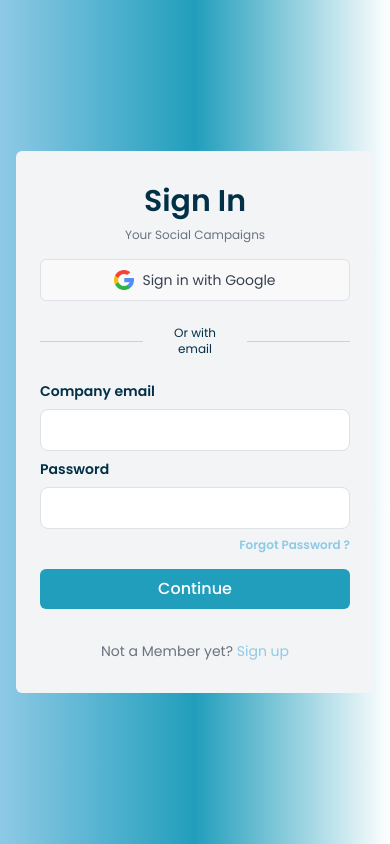
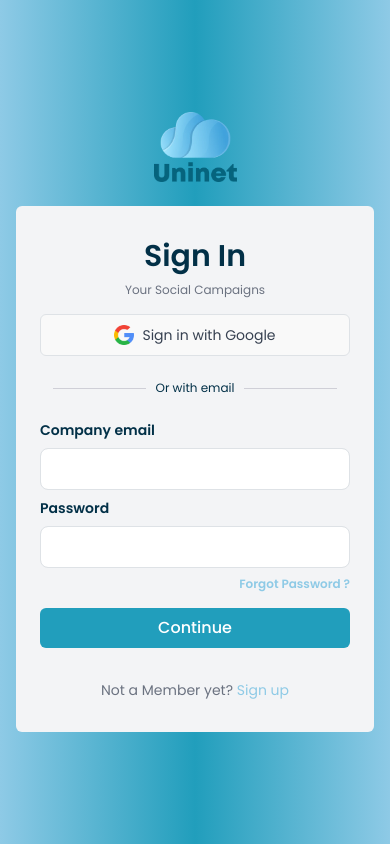
Before and after one commit to Nadir123649/uninet-vercel, a React (Create React App) app: page / in a window 390 px wide. Built offline with nearby package versions, Linux system fonts and the light colour scheme.

Commit message:
css responsive

```diff
--- a/src/assets/css/index.css
+++ b/src/assets/css/index.css
@@ -21,21 +21,59 @@
 }
 .wrapper-Div {
   overflow: auto !important;
+  display: flex;
+  justify-content: center;
+  align-items: center;
 }
 
 .separator{
   border-bottom: 0;
 }
-
-.separator::before{
-  content: " ";
+.separator::before {
+  content: "";
   width: 35%;
   border-bottom: 1px solid #cfcfd7;
   margin-right: 15px;
 }
-.separator::after{
-  content: " ";
+.separator::after {
+  content: "";
   width: 35%;
   border-bottom: 1px solid #cfcfd7;
   margin-left: 15px;
 }
+
+@media (max-width: 767px) {
+  .wrapper-Div {
+    background: linear-gradient(to right, #8ECAE6, #219EBC, #8ECAE6)!important;
+
+  }
+}
+ @media (max-width :420px){
+  .separator::before {
+    content: "";
+    width: 10%;
+    border-bottom: 1px solid #cfcfd7;
+    margin-right: 0px;
+  }
+  .separator::after {
+    content: "";
+    width: 10%;
+    border-bottom: 1px solid #cfcfd7;
+    margin-left: 0px;
+  }
+
+ }
+@media (max-width: 767px) {
+  .separator::before {
+    content: "";
+    width: 30%;
+    border-bottom: 1px solid #cfcfd7;
+    margin-right: 10px;
+  }
+  .separator::after {
+    content: "";
+    width: 30%;
+    border-bottom: 1px solid #cfcfd7;
+    margin-left: 10px;
+  }
+}
--- a/src/views/auth/forgetPassword.js
+++ b/src/views/auth/forgetPassword.js
@@ -6,11 +6,11 @@
   const history = useHistory();
   return (
     <div className="relative flex items-center justify-center w-full h-screen bg-bg-linear wrapper-Div">
-      <div className="flex flex-col items-center justify-center h-full gap-4 m-auto max-w-max-600 ">
-        <div className="Logo">
+      <div className="flex flex-col items-center justify-center w-full mt-3 gap-4  mx-3 md:max-w-max-600 md:mx-0 lg:px-8" >
+        <div className="Logo ">
           <img src={LogoIcon} className="h-auto max-w-max-83" />
         </div>
-        <form className="px-8 text-center bg-gray-100 rounded-md py-9 max-w-max-500 w-w-500">
+        <form className="w-full px-4 py-8 text-center bg-gray-100 rounded-md md:px-12 max-w-max-500 md:w-w-500">
           <h2 className="mb-3 text-3xl font-bold text-text-color">
             Forgot Password?
           </h2>
@@ -36,8 +36,16 @@
             </ul>
 
             <div className="flex justify-center gap-4 mx-12 submit-email">
-              <button type="submit" className="w-2/5 py-[10px] text-white border-none rounded-md outline-none bg-bg-secondary">Submit</button>
-              <button className="w-2/5 py-[10px] border-none rounded-md outline-none text-text-color bg-bg-disable" onClick={() => history.push("/")}>
+              <button
+                type="submit"
+                className="w-2/5 py-[10px] text-white border-none rounded-md outline-none bg-bg-secondary"
+              >
+                Submit
+              </button>
+              <button
+                className="w-2/5 py-[10px] border-none rounded-md outline-none text-text-color bg-bg-disable"
+                onClick={() => history.push("/")}
+              >
                 Go back
               </button>
             </div>
--- a/src/views/auth/signin.js
+++ b/src/views/auth/signin.js
@@ -8,11 +8,11 @@
   const history = useHistory();
   return (
     <div className="relative flex items-center justify-center w-full min-h-screen bg-bg-linear wrapper-Div">
-      <div className="flex flex-col items-center justify-center w-full h-full gap-4 m-auto mx-3 md:max-w-max-600 md:mx-0 lg:px-8">
-        <div className="hidden Logo md:block">
+      <div className="flex flex-col items-center justify-center w-full mt-3 gap-4  mx-3 md:max-w-max-600 md:mx-0 lg:px-8" >
+        <div className="Logo ">
           <img src={LogoIcon} className="h-auto max-w-max-83" />
         </div>
-        <form className="w-full px-4 py-8 text-center bg-gray-100 rounded-md md:px-8 max-w-max-500 md:w-w-500 ">
+        <form className="w-full px-4 py-8 text-center bg-gray-100 mb-3 rounded-md md:px-8 max-w-max-500 md:w-w-500 ">
           <h2 className="mb-2 text-3xl font-bold lg:mb-3 text-text-color">
             Sign In
           </h2>
@@ -21,7 +21,6 @@
             <div className="row">
               <div className="col-md-12">
                 <button
-                  href="#"
                   className="flex items-center justify-center w-full gap-2 px-8 py-[10px] md:py-3 text-sm text-gray-700 border border-solid rounded-md border-bg-border bg-bg-btn"
                 >
                   <span>
--- a/src/views/auth/signup.js
+++ b/src/views/auth/signup.js
@@ -8,29 +8,28 @@
   const history = useHistory();
   return (
     <div className="relative flex items-center justify-center w-full h-screen bg-bg-linear wrapper-Div">
-      <div className="flex flex-col items-center justify-center h-full gap-4 m-auto max-w-max-600 ">
-        <div className="Logo">
+      <div className="flex flex-col items-center justify-center w-full mt-3 gap-4  mx-3 md:max-w-max-600 md:mx-0 lg:px-8">
+        <div className="Logo ">
           <img src={LogoIcon} className="h-auto max-w-max-83" />
         </div>
-        <form className="px-8 text-center bg-gray-100 rounded-md py-9 max-w-max-500 w-w-500">
+        <form className="w-full px-4 py-8 text-center bg-gray-100 mb-3 rounded-md md:px-12 max-w-max-500 md:w-w-500">
           <h2 className="mb-3 text-3xl font-bold text-text-color">Sign Up</h2>
           <p className="mb-3 text-xs text-gray-500">Your Social Campaigns</p>
           <fieldset>
             <div className="row">
               <div className="col-md-12">
-                <button
-                  href="#"
-                  className="flex items-center justify-center w-full gap-2 px-8 py-3 text-sm text-gray-700 border border-solid rounded-md border-bg-border bg-bg-btn "
-                >
+                <button className="flex items-center justify-center w-full gap-2 px-8 py-3 text-sm text-gray-700 border border-solid rounded-md border-bg-border bg-bg-btn ">
                   <span>
-                    <img src={GoogleIcon} className="w-5 h-5"/>
+                    <img src={GoogleIcon} className="w-5 h-5" />
                   </span>
                   <span> Sign up with Google</span>
                 </button>
               </div>
             </div>
             <div class="separator flex items-center text-center mt-8 mb-8 justify-center">
-              <span className="text-sm font-normal text-text-color">Or with email</span>
+              <span className="text-sm font-normal text-text-color">
+                Or with email
+              </span>
             </div>
             <ul className="flex flex-col">
               <li className="flex flex-col items-start">
@@ -69,7 +68,7 @@
           >
             Continue
           </button>
-          <p href="#" className="m-0 text-sm font-normal text-gray-500">
+          <p className="m-0 text-sm font-normal text-gray-500">
             Already have an account{" "}
             <span className="cursor-pointer text-primary-color">Sign in</span>
           </p>
--- a/src/views/auth/verifyEmail.js
+++ b/src/views/auth/verifyEmail.js
@@ -5,11 +5,11 @@
 const VerifyEmail = () => {
   return (
     <div className="relative flex items-center justify-center w-full h-screen bg-bg-linear wrapper-Div">
-      <div className="flex flex-col items-center justify-center h-full gap-4 m-auto max-w-max-600 ">
-        <div className="Logo">
+      <div className="flex flex-col items-center justify-center w-full mt-3 gap-4  mx-3 md:max-w-max-600 md:mx-0 lg:px-8" >
+        <div className=" Logo ">
           <img src={LogoIcon} className="h-auto max-w-max-83" />
         </div>
-        <form className="px-8 text-center bg-gray-100 rounded-md py-9 max-w-max-500 w-w-500">
+        <form className="w-full px-4 py-8 text-center bg-gray-100 rounded-md md:px-12 max-w-max-500 md:w-w-500">
           <div className="verify-box">
             <img src={verify} className="mx-auto mb-2 h-130 max-w-max-200" />
           </div>
```
Also changed, not shown: 1 other file (tests, documents, lock files or other folders).
